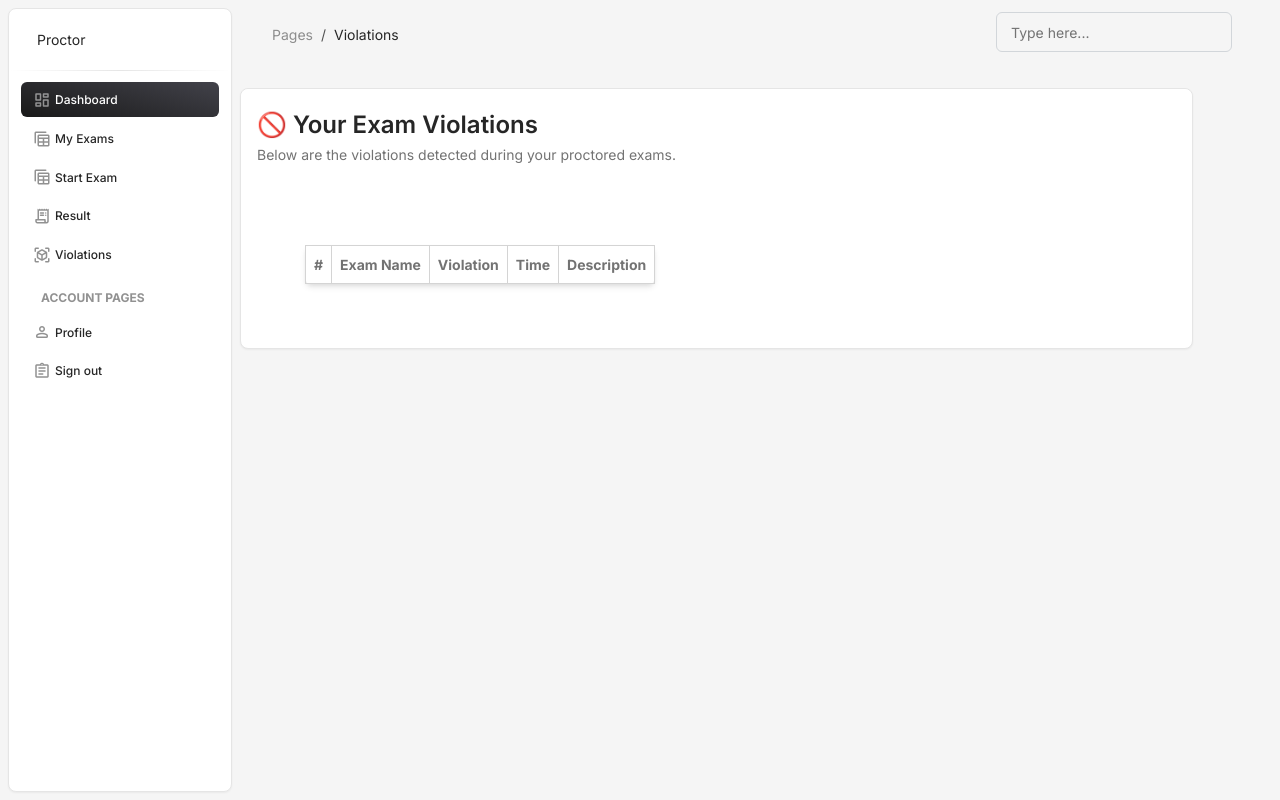
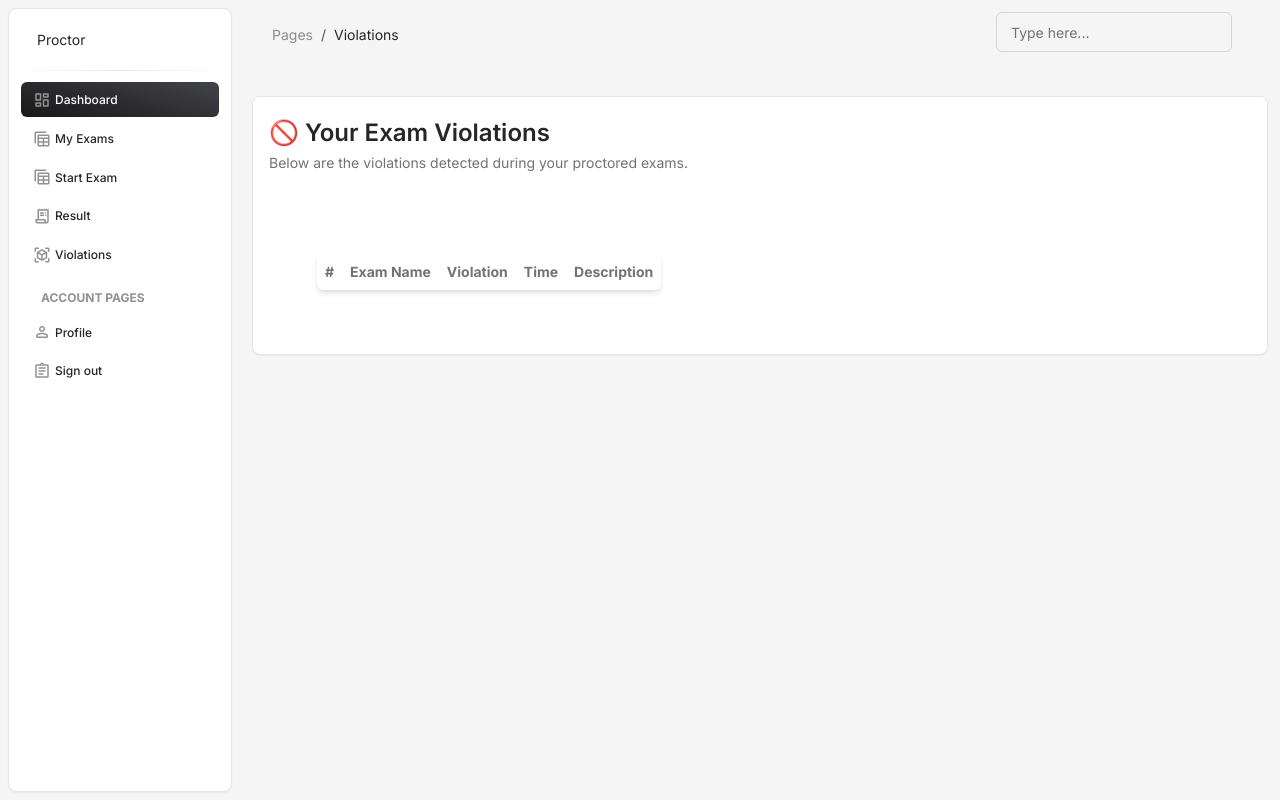
Before and after one commit to Sakshi443/ProctoringSystem, a Python web app: template templates/studDashboard/violations.html in a window 1280 px wide. Run offline with Jinja, Linux system fonts and the light colour scheme; the template is opened without the code that fills it, so the values that code supplies are empty; some libraries are stand-ins or nearby versions.

Commit message:
Add files via upload

```diff
--- a/templates/studDashboard/violations.html
+++ b/templates/studDashboard/violations.html
@@ -122,10 +122,10 @@
       </div>
     </nav>
     <!-- End Navbar -->
-    <!-- <div class="container-fluid py-2"> -->
-    <!-- <div class="row"> -->
+    <div class="container-fluid py-2">
+      <div class="row">
         <!-- add the Main Content here dont change sidebar, navbar, toggle, footer-->
-    <div class="col-11">
+        <div class="col-12">
           <div class="card my-4">
             <div class="card-header p-3">
               <h6 class="mb-0 text-2xl font-bold text-red-500">🚫 Your Exam Violations</h6>
@@ -138,27 +138,25 @@
             <!-- <div class="bg-white shadow p-4 flex justify-between items-center">
                   <h1 class="text-2xl font-bold text-red-500">🚫 My Violations</h1>
                 </div> -->
+
             <!-- Table Container -->
             <div class="p-6 overflow-x-auto">
-          <table class="min-w-full text-sm text-left bg-white rounded shadow border border-gray-500 border-collapse">
+              <table class="min-w-full text-sm text-left bg-white rounded shadow">
                 <thead class="bg-red-400 text-gray-800">
                   <tr>
-                <th class="p-2 border border-gray-500">#</th>
-                <th class="p-2 border border-gray-500">Exam Name</th>
-                <th class="p-2 border border-gray-500">Violation</th>
-                <th class="p-2 border border-gray-500">Time</th>
-                <th class="p-2 border border-gray-500">Description</th>
+                    <th class="p-2">#</th>
+                    <th class="p-2">Exam Name</th>
+                    <th class="p-2">Violation</th>
+                    <th class="p-2">Time</th>
+                    <th class="p-2">Description</th>
                   </tr>
                 </thead>
                 <tbody id="studentViolationTableBody">
-              <!-- Example row (can be dynamically inserted by JS) -->
-
-              <!-- More rows added dynamically -->
+                  <!-- Filled dynamically -->
                 </tbody>
               </table>
-        </div>
-
-
+              <!-- </div> -->
+              <!-- </div> -->
             </div>
           </div>
         </div>
@@ -208,11 +206,11 @@
             const tr = document.createElement("tr");
             tr.className = "border-b hover:bg-gray-50";
             tr.innerHTML = `
-            <td class="px-3 py-1 border border-gray-500">${count++}</td>
-            <td class="px-6 py-1 border border-gray-500">${examData.testName}</td>
-            <td class="px-6 py-1 border border-gray-500">${v.event}</td>
-            <td class="px-6 py-1 border border-gray-500">${new Date(v.detectedAt).toLocaleString()}</td>
-            <td class="px-6 py-1 border border-gray-500">${v.description || '-'}</td>
+            <td class="p-1">${count++}</td>
+            <td class="p-1">${examData.testName}</td>
+            <td class="p-1">${v.event}</td>
+            <td class="p-1">${new Date(v.detectedAt).toLocaleString()}</td>
+            <td class="p-1">${v.description || '-'}</td>
           `;
             tableBody.appendChild(tr);
           }
```
Also changed, not shown: templates/studDashboard/exam.html (+80 -40 lines). Lines whose indentation alone changed are shown as unchanged.
